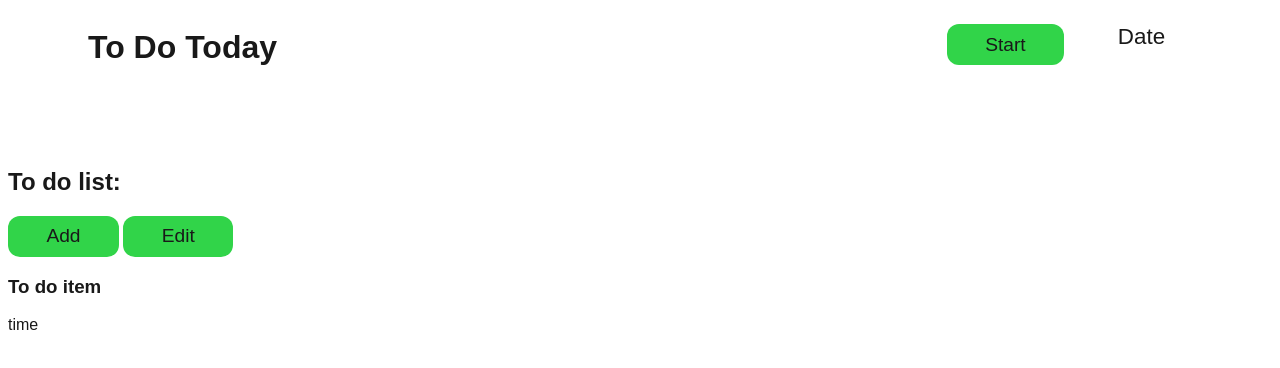
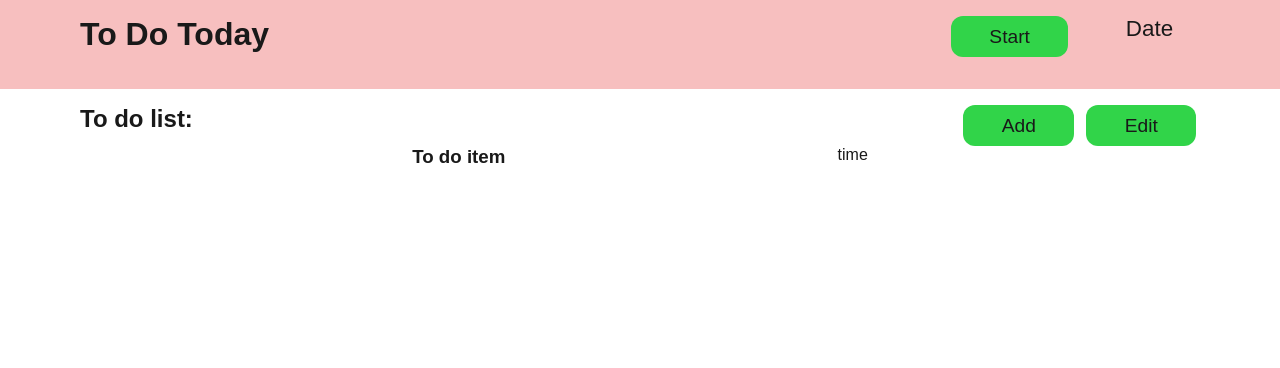
Before and after one commit to GordonMR/project, a plain HTML site: page index.html in a window 1280 px wide. Drawn offline with Linux system fonts and the light colour scheme.

Commit message:
adding more intial styling

```diff
--- a/index.html
+++ b/index.html
@@ -21,10 +21,12 @@
     <main>
       <div class="container">
         <h2>To do list:</h2>
-        <button class="addBtn">Add</button>
-        <button class="editBtn">Edit</button>
+        <div class="buttons">
+          <button class="addBtn">Add</button>
+          <button class="editBtn">Edit</button>
+        </div>
       </div>
-      <div class="container">
+      <div class="container content">
         <div class="list"><h3>To do item</h3></div>
         <div class="date"><p>time</p></div>
       </div>
--- a/style.css
+++ b/style.css
@@ -6,6 +6,7 @@
 * {
   box-sizing: border-box;
   font-family: Arial, Helvetica, sans-serif;
+  margin: 0;
 }
 
 body {
@@ -14,7 +15,9 @@ body {
 header {
   display: flex;
   justify-content: space-between;
-  margin: 0 5em 5em 5em;
+  /* margin: 0 5em 5em 5em; */
+  background-color: rgb(240, 128, 128, 0.5);
+  padding: 1em 5em 2em 5em;
 }
 ul {
   list-style: none;
@@ -25,6 +28,18 @@ nav > ul > li {
   margin: 0 1.2em;
   font-size: 1.4rem;
 }
+main {
+  margin: 1em 5em;
+}
+.container {
+  display: flex;
+  justify-content: space-between;
+}
+
+.content {
+  justify-content: space-evenly;
+}
+
 button {
   background-color: var(--green);
   padding: 0.5em 2em;
@@ -32,6 +47,7 @@ button {
   border-style: none;
   border-radius: 12px;
   color: var(--black);
+  margin: 0 0.2em;
 }
 button:hover {
   background-color: rgb(43, 184, 64);
```
